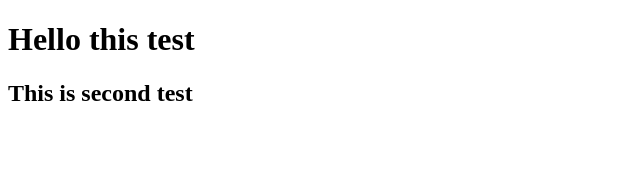
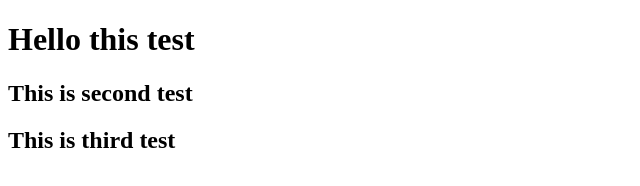
Before and after one commit to suryacse2019/Learn-Github, a plain HTML site: page index.html in a window 1280 px wide. Shown: the whole page, without its empty margins (0-640 px from the left). Drawn offline with Linux system fonts and the light colour scheme.

Commit message:
third test

```diff
--- a/index.html
+++ b/index.html
@@ -8,5 +8,6 @@
 <body>
     <h1>Hello this test</h1>
     <h2>This is second test</h2>
+    <h2>This is third test</h2>
 </body>
 </html>
```
